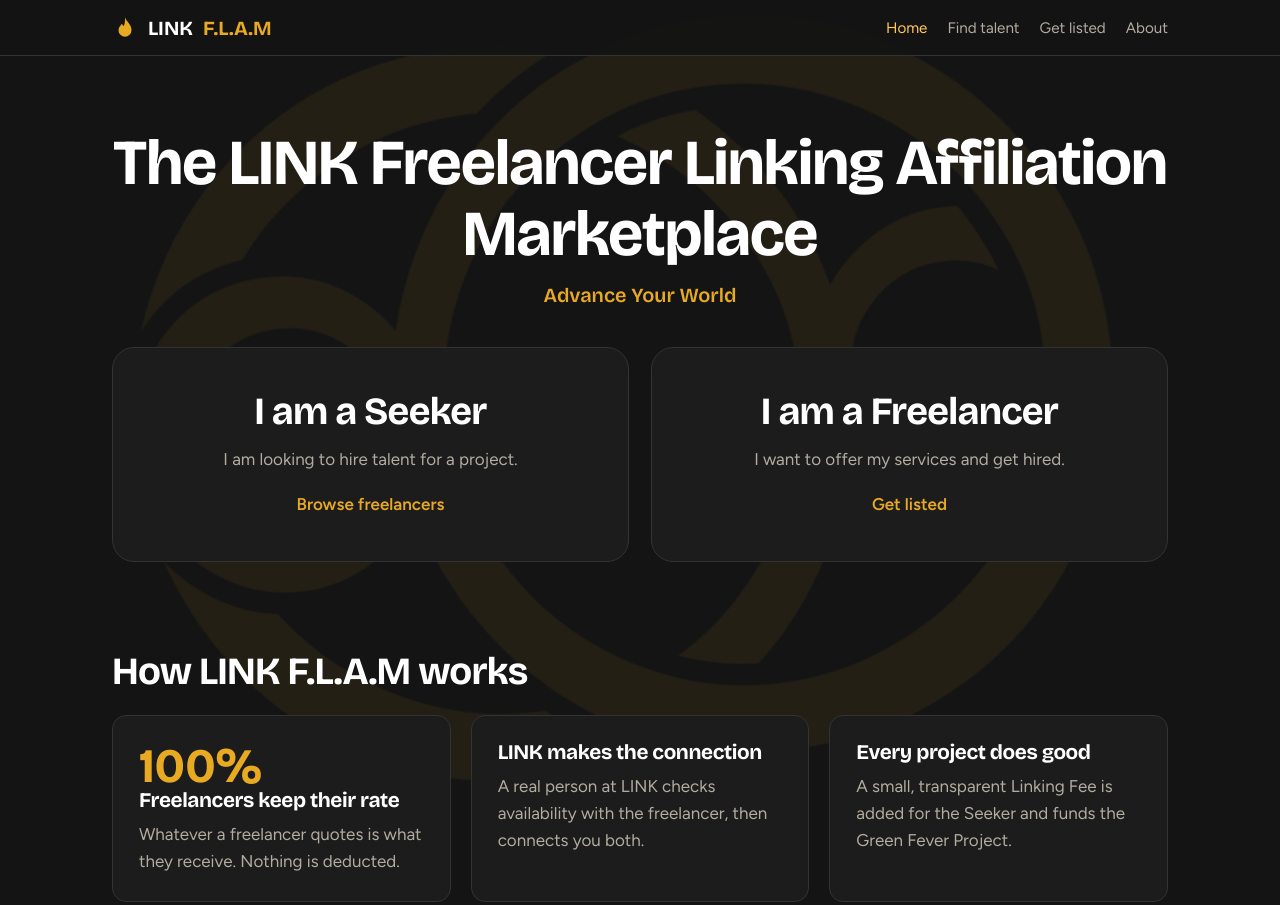
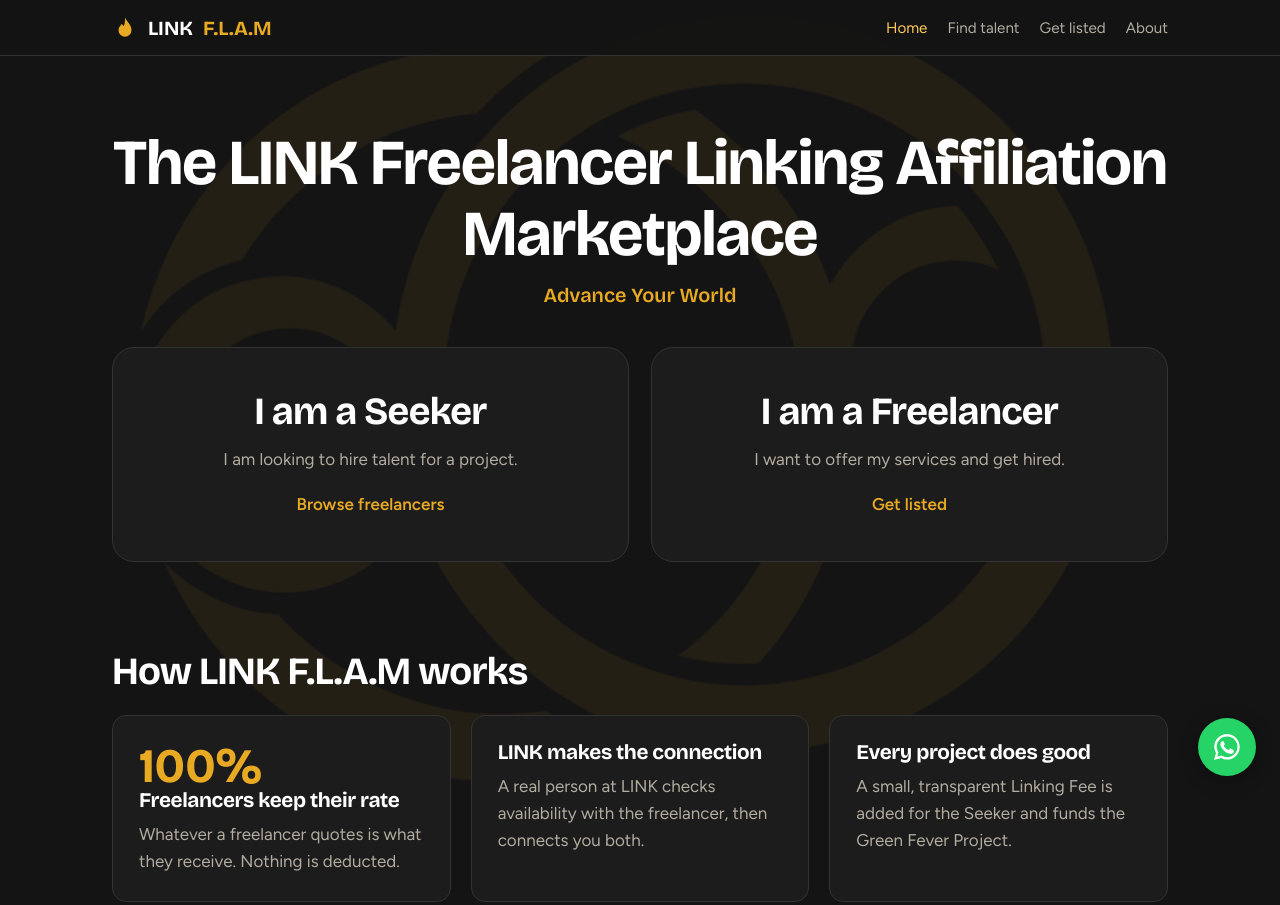
Before and after one commit to GETLINKED-CO-ZA/link-flam-pgf, a website: page index.html in a window 1280 px wide. Shown: the top 905 px of the page. Drawn offline with nearby package versions, Linux system fonts and the light colour scheme.

Commit message:
Add WhatsApp floating button styles to CSS

```diff
--- a/style.css
+++ b/style.css
@@ -81,3 +81,42 @@ main{position:relative;z-index:1}
 @keyframes cardIn{from{opacity:0;transform:translateY(10px)}to{opacity:1;transform:none}}
 @media(max-width:760px){.fgrid{grid-template-columns:1fr}.fcard{padding:20px;gap:16px}.fcard img{width:90px;height:90px}}
 @media(prefers-reduced-motion:reduce){.fcard{animation:none}}
+
+/* ===== LINK FLAM WhatsApp Floating Button ===== */
+.wa {
+  position: fixed;
+  right: 24px;
+  bottom: 24px;
+  width: 58px;
+  height: 58px;
+  background: #25D366;
+  color: #fff;
+  border-radius: 50%;
+  display: flex;
+  align-items: center;
+  justify-content: center;
+  box-shadow: 0 4px 18px rgba(0,0,0,.35);
+  z-index: 9999;
+  text-decoration: none;
+  transition: transform .2s, box-shadow .2s;
+}
+
+.wa:hover {
+  transform: scale(1.1);
+  box-shadow: 0 6px 22px rgba(0,0,0,.45);
+}
+
+.wa svg {
+  width: 32px;
+  height: 32px;
+  fill: #fff;
+}
+
+@media(max-width:600px) {
+  .wa {
+    right: 18px;
+    bottom: 18px;
+    width: 54px;
+    height: 54px;
+  }
+}
```
